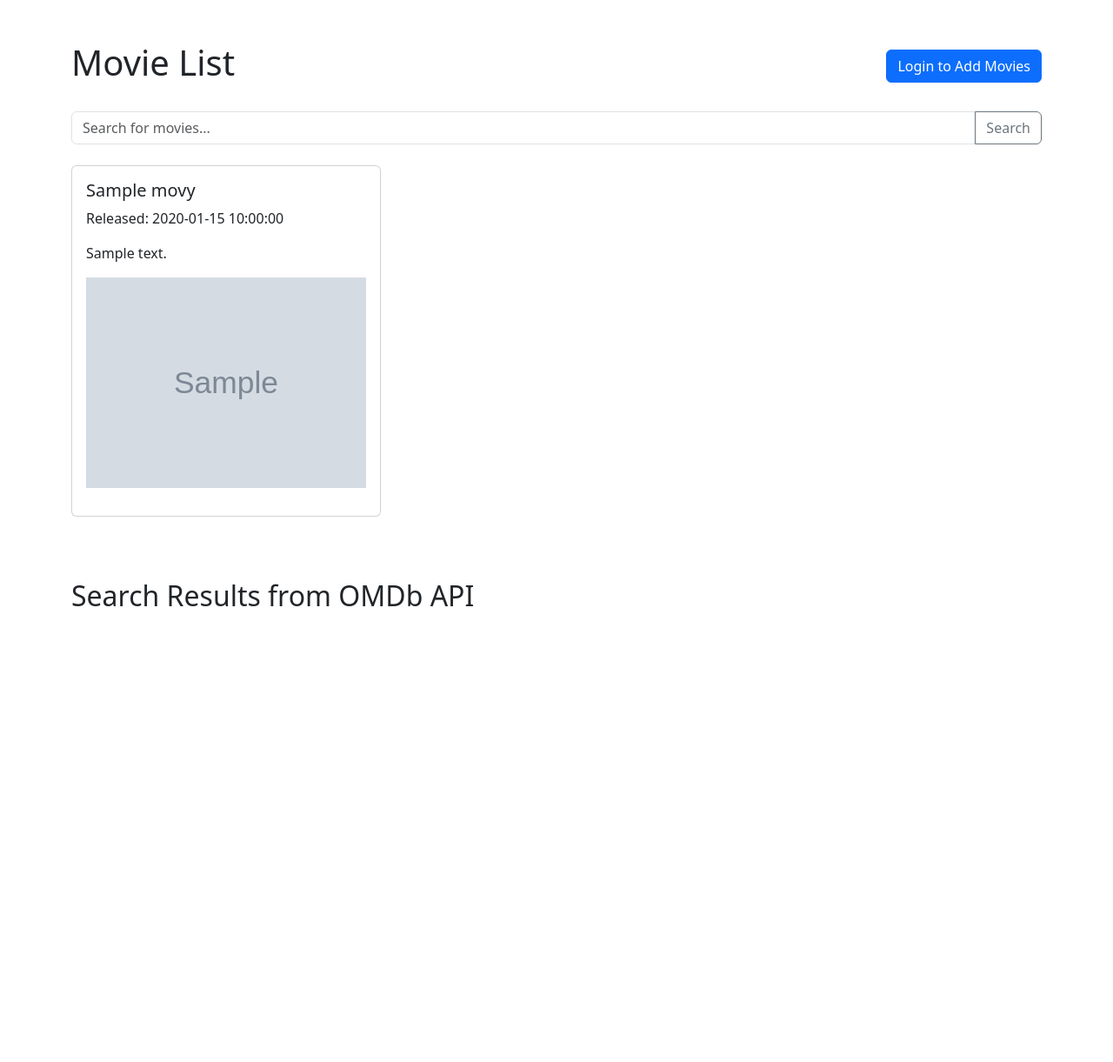
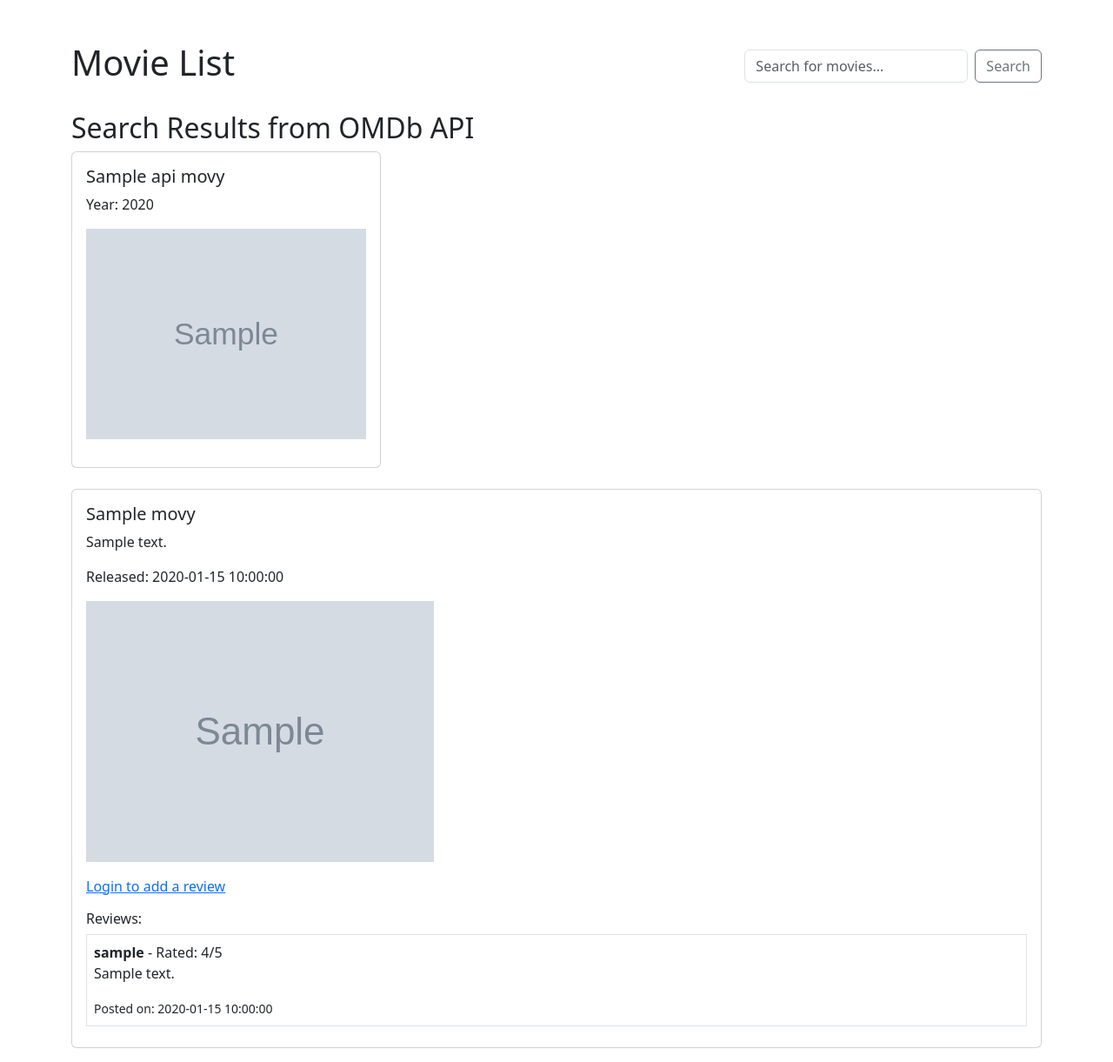
Before and after one commit to pruthviraj-ig/finalproject, a CodeIgniter 4 app: the page made by app/Views/movie_list.php in a window 1280 px wide. Shown: the whole page at 87% size. Before the commit the page ends 697 px from the top, so only its background shows below. Run offline with PHP 8.4 and a stand-in for CodeIgniter, Linux system fonts and the light colour scheme; the template is opened without the code that fills it: most values are stand-ins (such as "Sample title", 1, 10 or a date in 2020); grey boxes marked "Sample" are stand-in pictures; data that the repository does not hold is empty; some libraries are stand-ins or nearby versions.

Commit message:
ajax and some review

```diff
--- a/app/Config/Routes.php
+++ b/app/Config/Routes.php
@@ -19,3 +19,4 @@ $routes->get('/logout', 'UserController::logout');
  */
 $routes->get('/add-movie', 'MovieController::addMovie');
 $routes->post('/save-movie', 'MovieController::saveMovie');
+$routes->post('/save-review', 'MovieController::saveReview');
--- a/app/Views/movie_list.php
+++ b/app/Views/movie_list.php
@@ -3,69 +3,112 @@
 <head>
     <title>Movie List</title>
     <link rel="stylesheet" href="https://cdn.jsdelivr.net/npm/bootstrap@5.3.0-alpha1/dist/css/bootstrap.min.css">
+    <script src="https://code.jquery.com/jquery-3.6.0.min.js"></script>
 </head>
 <body>
 <div class="container mt-5">
+
+    <!-- Header Section with Search Bar and Logout Button -->
     <div class="d-flex justify-content-between align-items-center mb-4">
         <h1>Movie List</h1>
         <div>
+            <!-- Search Form -->
+            <form method="get" action="<?= base_url('/movies'); ?>" class="d-flex">
+                <input type="text" name="search" class="form-control" placeholder="Search for movies..." value="<?= isset($search) ? $search : ''; ?>">
+                <button type="submit" class="btn btn-outline-secondary ms-2">Search</button>
+            </form>
             <?php if (session()->has('user_id')): ?>
-                    <a href="<?php echo base_url('/add-movie'); ?>" class="btn btn-primary">Add Movie</a>
-                    <a href="<?php echo base_url('/logout'); ?>" class="btn btn-danger">Logout</a>
-                <?php else: ?>
-                    <a href="<?php echo base_url('/login'); ?>" class="btn btn-primary">Login to Add Movies</a>
+                <a href="<?= base_url('/logout'); ?>" class="btn btn-danger mt-2">Logout</a>
             <?php endif; ?>
         </div>
     </div>
 
-        <!-- Search Bar -->
-        <form method="get" action="<?php echo base_url('/movies'); ?>" class="mb-4">
-            <div class="input-group">
-                <input type="text" name="search" class="form-control" placeholder="Search for movies..." value="<?php echo isset($search) ? $search : ''; ?>">
-                <button type="submit" class="btn btn-outline-secondary">Search</button>
-            </div>
-        </form>
-
-        <!-- Display Local Movies -->
+    <!-- Show API Fetched Movies -->
+    <?php if (isset($apiMovies) && !empty($apiMovies)): ?>
+        <h2>Search Results from OMDb API</h2>
         <div class="row">
-            <?php if (!empty($movies)): ?>
-                <?php foreach ($movies as $movie): ?>
+            <?php foreach ($apiMovies as $apiMovie): ?>
                 <div class="col-md-4 mb-4">
                     <div class="card">
                         <div class="card-body">
-                                <h5 class="card-title"><?php echo $movie['title']; ?></h5>
-                                <p class="card-text">Released: <?php echo $movie['release_date']; ?></p>
-                                <p class="card-text"><?php echo $movie['description']; ?></p>
-                                <?php if (!empty($movie['poster'])): ?>
-                                    <img src="<?php echo $movie['poster']; ?>" alt="Poster" class="img-fluid mb-3">
-                                <?php endif; ?>
-                            </div>
-                        </div>
-                    </div>
-                <?php endforeach; ?>
-            <?php endif; ?>
-        </div>
-
-        <!-- Display API Movies -->
-        <?php if (isset($apiMovies) && $apiMovies): ?>
-            <div class="mt-5">
-                <h2>Search Results from OMDb API</h2>
-                <div class="row">
-                    <?php foreach ($apiMovies['Search'] as $apiMovie): ?>
-                        <div class="col-md-4 mb-4">
-                            <div class="card">
-                                <div class="card-body">
-                                    <h5 class="card-title"><?php echo $apiMovie['Title']; ?></h5>
-                                    <p class="card-text">Year: <?php echo $apiMovie['Year']; ?></p>
-                                    <img src="<?php echo $apiMovie['Poster']; ?>" alt="Poster" class="img-fluid mb-3">
+                            <h5><?= $apiMovie['Title']; ?></h5>
+                            <p>Year: <?= $apiMovie['Year']; ?></p>
+                            <img src="<?= $apiMovie['Poster']; ?>" class="img-fluid mb-3">
                         </div>
                     </div>
                 </div>
             <?php endforeach; ?>
         </div>
-            </div>
     <?php endif; ?>
 
+    <!-- Show Local Movies -->
+    <?php foreach ($movies as $movie): ?>
+        <div class="card mb-3">
+            <div class="card-body">
+                <h5><?= $movie['title']; ?></h5>
+                <p><?= $movie['description']; ?></p>
+                <p>Released: <?= $movie['release_date']; ?></p>
+                <?php if ($movie['poster']): ?>
+                    <img src="<?= $movie['poster']; ?>" alt="Poster" class="img-fluid mb-3">
+                <?php endif; ?>
+
+                <!-- Review Form -->
+                <?php if (session()->has('user_id')): ?>
+                    <form class="review-form" data-movie-id="<?= $movie['id']; ?>">
+                        <div class="mb-3">
+                            <textarea name="review" class="form-control" placeholder="Write your review..." required></textarea>
                         </div>
+                        <div class="mb-3">
+                            <label>Rating (Out of 5):</label>
+                            <input type="number" name="rating" min="1" max="5" class="form-control" required>
+                        </div>
+                        <button type="submit" class="btn btn-primary">Submit Review</button>
+                    </form>
+                    <div class="reviews"></div>
+                <?php else: ?>
+                    <p><a href="<?= base_url('/login'); ?>">Login to add a review</a></p>
+                <?php endif; ?>
+
+                <!-- Display Existing Reviews -->
+                <h6>Reviews:</h6>
+                <?php if (!empty($movie['reviews'])): ?>
+                    <?php foreach ($movie['reviews'] as $review): ?>
+                        <div class="border p-2 mb-2">
+                            <strong><?= $review['username']; ?></strong> - Rated: <?= $review['rating']; ?>/5
+                            <p><?= $review['review']; ?></p>
+                            <small>Posted on: <?= $review['created_at']; ?></small>
+                        </div>
+                    <?php endforeach; ?>
+                <?php else: ?>
+                    <p>No reviews yet. Be the first to review!</p>
+                <?php endif; ?>
+            </div>
+        </div>
+    <?php endforeach; ?>
+</div>
+
+<!-- AJAX Handling for Review Submission -->
+<script>
+    $(document).ready(function(){
+        $('.review-form').submit(function(e){
+            e.preventDefault();
+            var form = $(this);
+            var movieId = form.data('movie-id');
+            var formData = form.serialize();
+
+            $.ajax({
+                url: '<?= base_url('/save-review'); ?>',
+                type: 'POST',
+                data: formData + '&movie_id=' + movieId,
+                success: function(response) {
+                    if (response.success) {
+                        alert('Review submitted successfully!');
+                        location.reload();
+                    }
+                }
+            });
+        });
+    });
+</script>
 </body>
 </html>
```
Also changed, not shown: app/Controllers/MovieController.php (+36 -30 lines), app/Controllers/UserController.php (+4 -3 lines), app/Models/ReviewModel.php (added, +12 -0 lines). Lines whose indentation alone changed are shown as unchanged.
